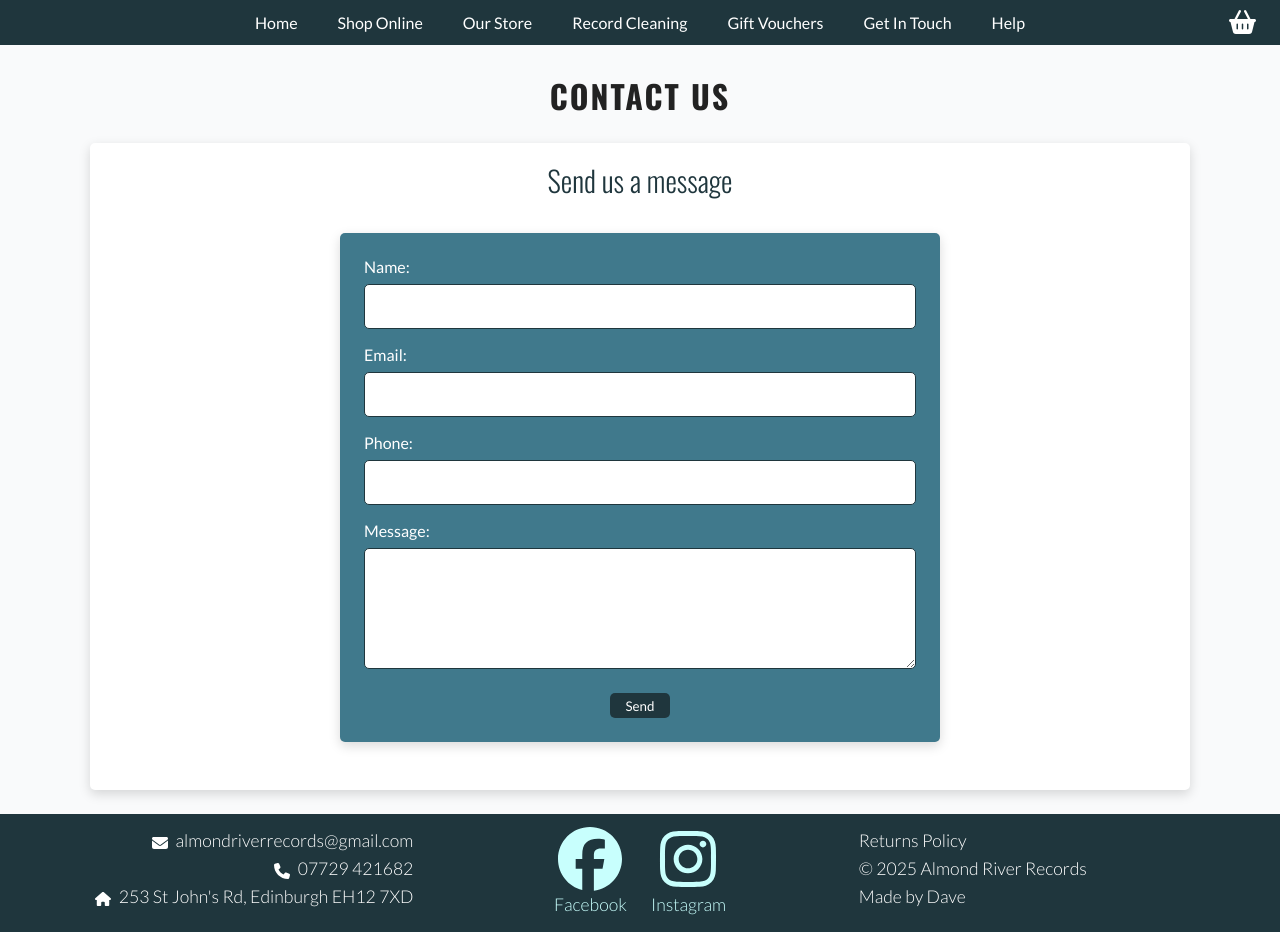
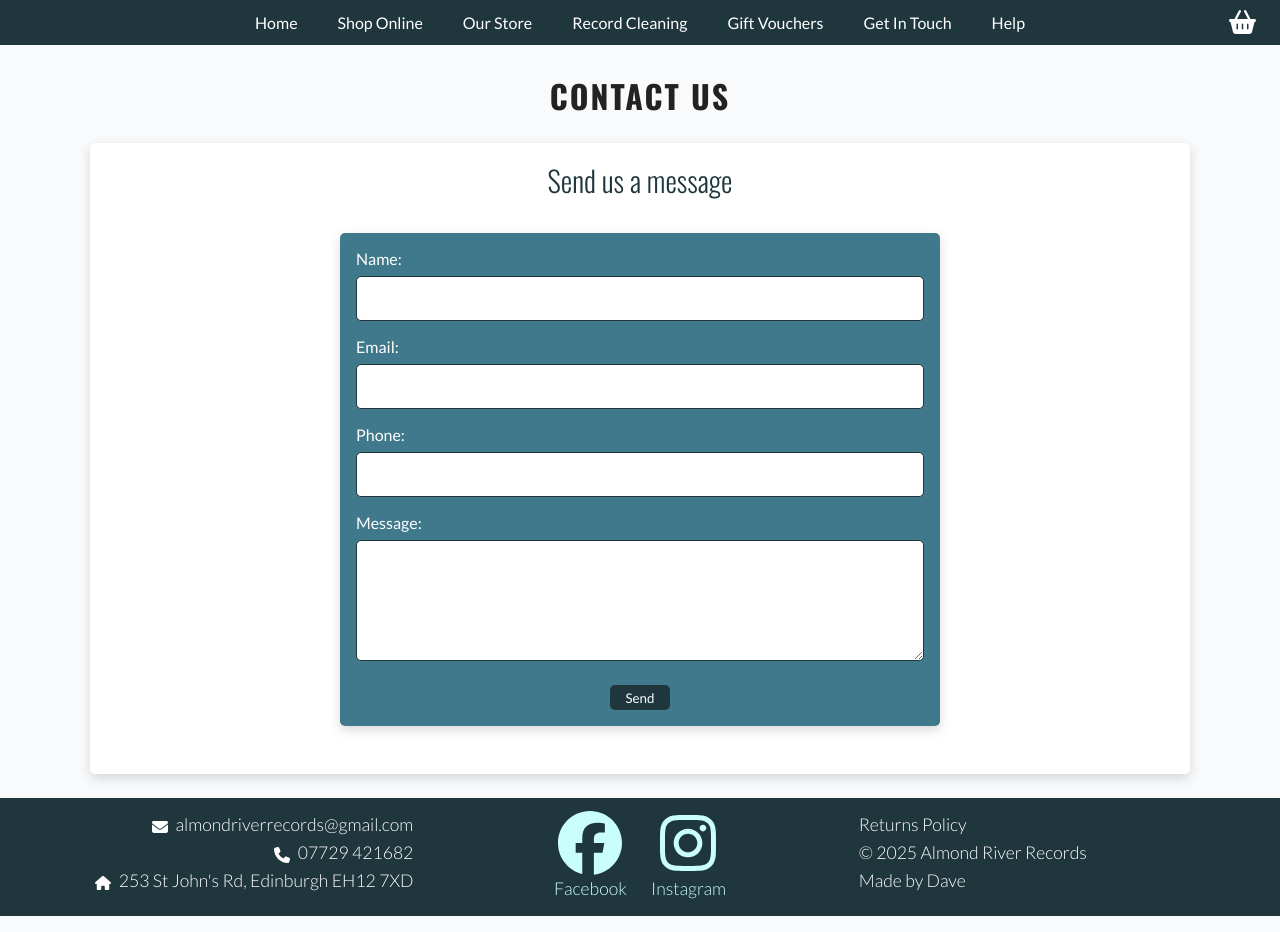
Before and after one commit to dvhzldn/almond-river-records, a Next.js app: page /contact in a window 1280 px wide. Built offline with nearby package versions, Linux system fonts and the light colour scheme.

Commit message:
Clean up of comments

```diff
--- a/src/app/globals.css
+++ b/src/app/globals.css
@@ -386,7 +386,7 @@ li {
 .form {
 	background: var(--colour-1);
 	border-radius: var(--border-radius);
-	padding: 1.5rem;
+	padding: 1rem;
 	max-width: 600px;
 	margin: 2rem auto;
 	box-shadow: var(--box-shadow);
```
Also changed, not shown: src/app/place-order/page.tsx (+3 -7 lines).
